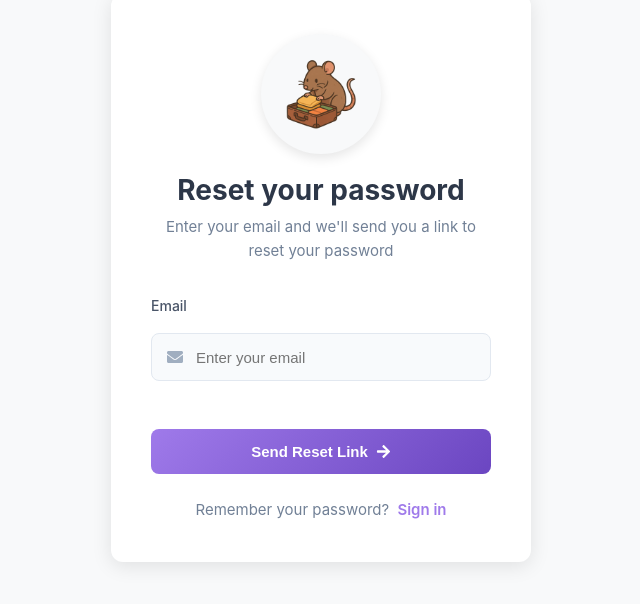
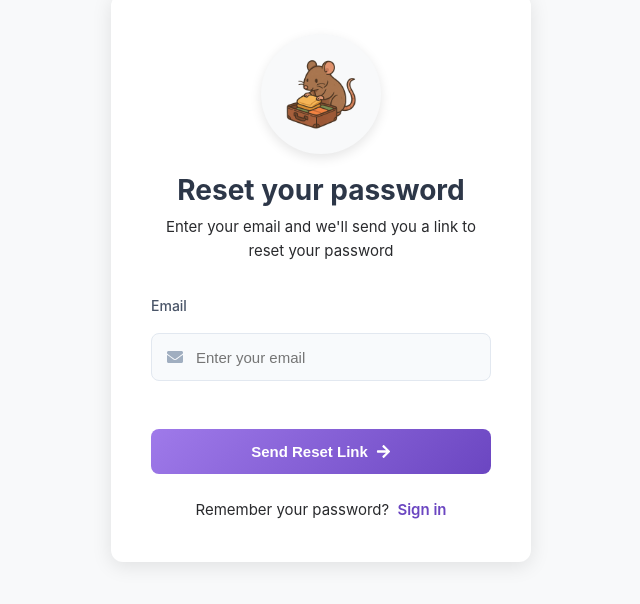
Before and after one commit to isalau/Pack-Rat, a React (Create React App) app in the folder pack-rat/: page /forgot-password in a window 1280 px wide. Shown: the part 122-726 px from the top of the page, without its empty margins (319-959 px from the left). Built offline with nearby package versions, Linux system fonts and the light colour scheme; no server answers.

Commit message:
LogIn, SignUp, Password A11Y Check

```diff
--- a/pack-rat/src/pages/ForgotPassword.jsx
+++ b/pack-rat/src/pages/ForgotPassword.jsx
@@ -50,8 +50,10 @@ function ForgotPassword() {
               className="login-logo"
             />
           </div>
-          <h2>Reset your password</h2>
-          <p>Enter your email and we'll send you a link to reset your password</p>
+          <h1>Reset your password</h1>
+          <p>
+            Enter your email and we'll send you a link to reset your password
+          </p>
         </div>
 
         {error && (
@@ -69,7 +71,11 @@ function ForgotPassword() {
 
         {message ? (
           <div className="success-message">
-            <svg className="success-icon" viewBox="0 0 20 20" fill="currentColor">
+            <svg
+              className="success-icon"
+              viewBox="0 0 20 20"
+              fill="currentColor"
+            >
               <path
                 fillRule="evenodd"
                 d="M10 18a8 8 0 100-16 8 8 0 000 16zm3.707-9.293a1 1 0 00-1.414-1.414L9 10.586 7.707 9.293a1 1 0 00-1.414 1.414l2 2a1 1 0 001.414 0l4-4z"
@@ -96,15 +102,14 @@ function ForgotPassword() {
             </div>
 
             <button type="submit" className="login-button" disabled={loading}>
-              {loading ? "Sending reset link..." : 'Send Reset Link'}
+              {loading ? "Sending reset link..." : "Send Reset Link"}
               <FaArrowRight className="button-icon" />
             </button>
           </form>
         )}
 
         <div className="signup-link">
-          Remember your password?{' '}
-          <Link to="/login">Sign in</Link>
+          Remember your password? <Link to="/login">Sign in</Link>
         </div>
       </div>
     </div>
--- a/pack-rat/src/pages/Login.css
+++ b/pack-rat/src/pages/Login.css
@@ -45,7 +45,7 @@
   object-fit: contain;
 }
 
-.login-header h2 {
+.login-header h1 {
   color: #2d3748;
   font-size: 28px;
   font-weight: 700;
@@ -53,7 +53,7 @@
 }
 
 .login-header p {
-  color: #718096;
+  color: #292a2d;
   margin: 0;
   font-size: 15px;
 }
@@ -110,7 +110,7 @@
 }
 
 .forgot-password {
-  color: #9f7aea;
+  color: #6b46c1;
   font-size: 14px;
   text-decoration: none;
   transition: color 0.2s;
@@ -161,12 +161,12 @@
 .signup-link {
   text-align: center;
   margin-top: 24px;
-  color: #718096;
+  color: #292a2d;
   font-size: 15px;
 }
 
 .signup-link a {
-  color: #9f7aea;
+  color: #6b46c1;
   text-decoration: none;
   font-weight: 600;
   margin-left: 4px;
@@ -215,7 +215,7 @@
     padding: 32px 24px;
   }
 
-  .login-header h2 {
+  .login-header h1 {
     font-size: 24px;
   }
 
--- a/pack-rat/src/pages/Login.jsx
+++ b/pack-rat/src/pages/Login.jsx
@@ -64,7 +64,7 @@ function Login() {
               className="login-logo"
             />
           </div>
-          <h2>Welcome Back</h2>
+          <h1>Welcome Back</h1>
           <p>Sign in to continue to Pack Rat</p>
         </div>
 
--- a/pack-rat/src/pages/SignUp.jsx
+++ b/pack-rat/src/pages/SignUp.jsx
@@ -68,7 +68,7 @@ function SignUp() {
               className="login-logo"
             />
           </div>
-          <h2>Create your account</h2>
+          <h1>Create your account</h1>
           <p>Join us and start planning your next adventure</p>
         </div>
 
```
